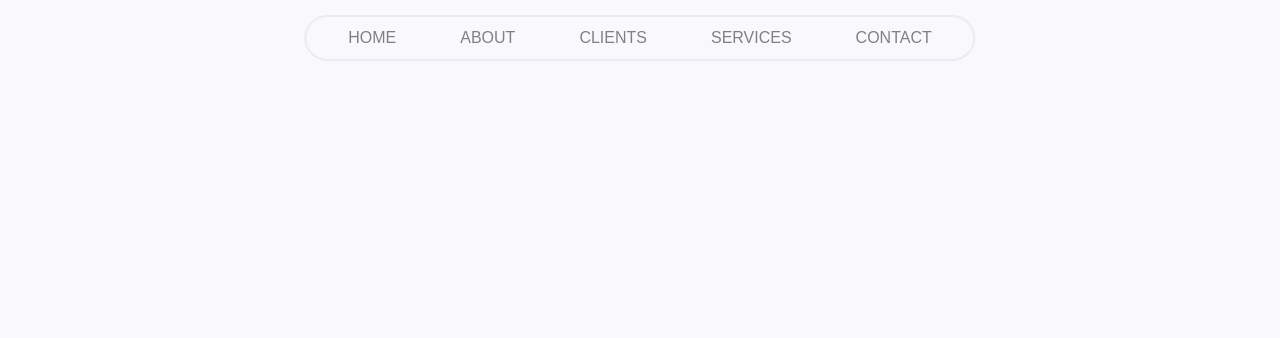
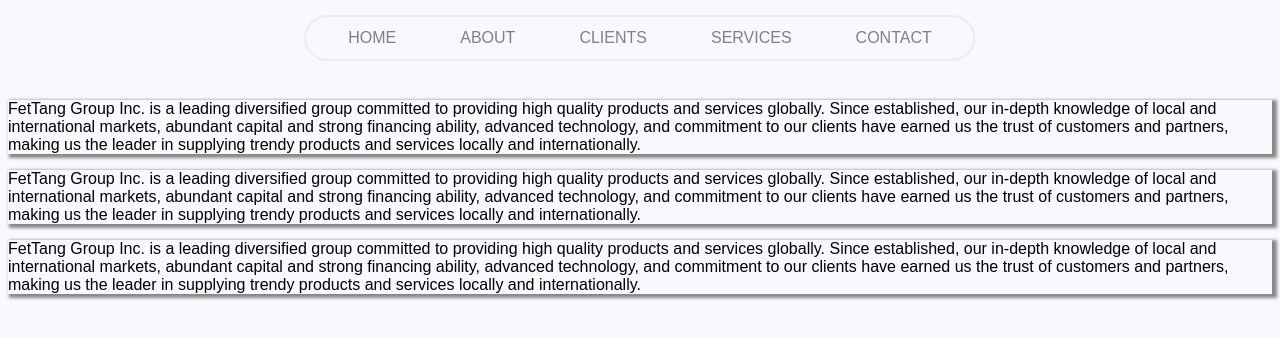
Before and after one commit to rexy91/FeitangWebsite, a React (Create React App) app: page / in a window 1280 px wide. Shown: the top 338 px of the page. Built offline with nearby package versions, Linux system fonts and the light colour scheme.

Commit message:
Generated Divisions for Landing page

```diff
--- a/src/App.js
+++ b/src/App.js
@@ -1,11 +1,13 @@
 import React, { Component } from 'react'
 import Navbar from './Components/Navbar/Navbar'
+import Landing from './Components/Landing/Landing'
 
 export default class App extends Component {
   render() {
     return (
       <div>
           <Navbar/>
+          <Landing/>
       </div>
     )
   }
--- a/src/Components/Landing/Landing.jsx
+++ b/src/Components/Landing/Landing.jsx
@@ -0,0 +1,18 @@
+import React from 'react'
+import './Landing.scss'
+
+export default function Landing() {
+  return (
+    <div className='landing-page'>
+          <div className='paragraph'>
+            <p>FetTang Group Inc. is a leading diversified group committed to providing high quality products and services globally. Since established, our in-depth knowledge of local and international markets, abundant capital and strong financing ability, advanced technology, and commitment to our clients have earned us the trust of customers and partners, making us the leader in supplying trendy products and services locally and internationally. </p>
+          </div>
+          <div className='paragraph'>
+            <p>FetTang Group Inc. is a leading diversified group committed to providing high quality products and services globally. Since established, our in-depth knowledge of local and international markets, abundant capital and strong financing ability, advanced technology, and commitment to our clients have earned us the trust of customers and partners, making us the leader in supplying trendy products and services locally and internationally. </p>
+          </div>
+          <div className='paragraph'>
+            <p>FetTang Group Inc. is a leading diversified group committed to providing high quality products and services globally. Since established, our in-depth knowledge of local and international markets, abundant capital and strong financing ability, advanced technology, and commitment to our clients have earned us the trust of customers and partners, making us the leader in supplying trendy products and services locally and internationally. </p>
+          </div>
+    </div>
+  )
+}
--- a/src/Components/Landing/Landing.scss
+++ b/src/Components/Landing/Landing.scss
@@ -0,0 +1,8 @@
+.landing-page{
+    margin-top: 100px;
+
+}
+
+.paragraph{
+    box-shadow: 3px 2px 3px 2px #888888;
+}
```
